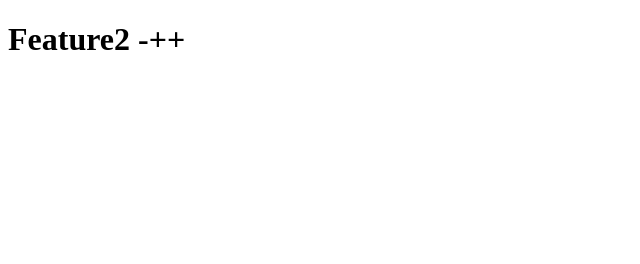
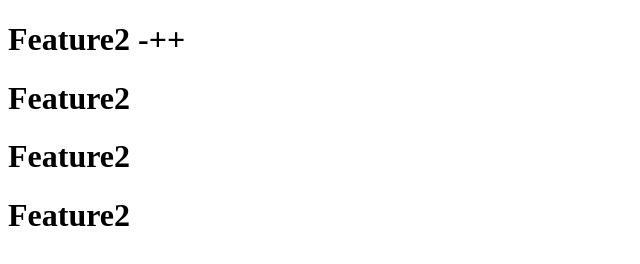
Before and after one commit to Mahinder7953/test-git, a plain HTML site: page index.html in a window 1280 px wide. Shown: the whole page, without its empty margins (0-640 px from the left). Drawn offline with Linux system fonts and the light colour scheme.

Commit message:
update index

```diff
--- a/index.html
+++ b/index.html
@@ -7,6 +7,9 @@
 </head>
 <body>
     <h1>Feature2 -++</h1>
+    <h1>Feature2</h1>
+    <h1>Feature2</h1>
+    <h1>Feature2</h1>
 
 </body>
 </html>
```
